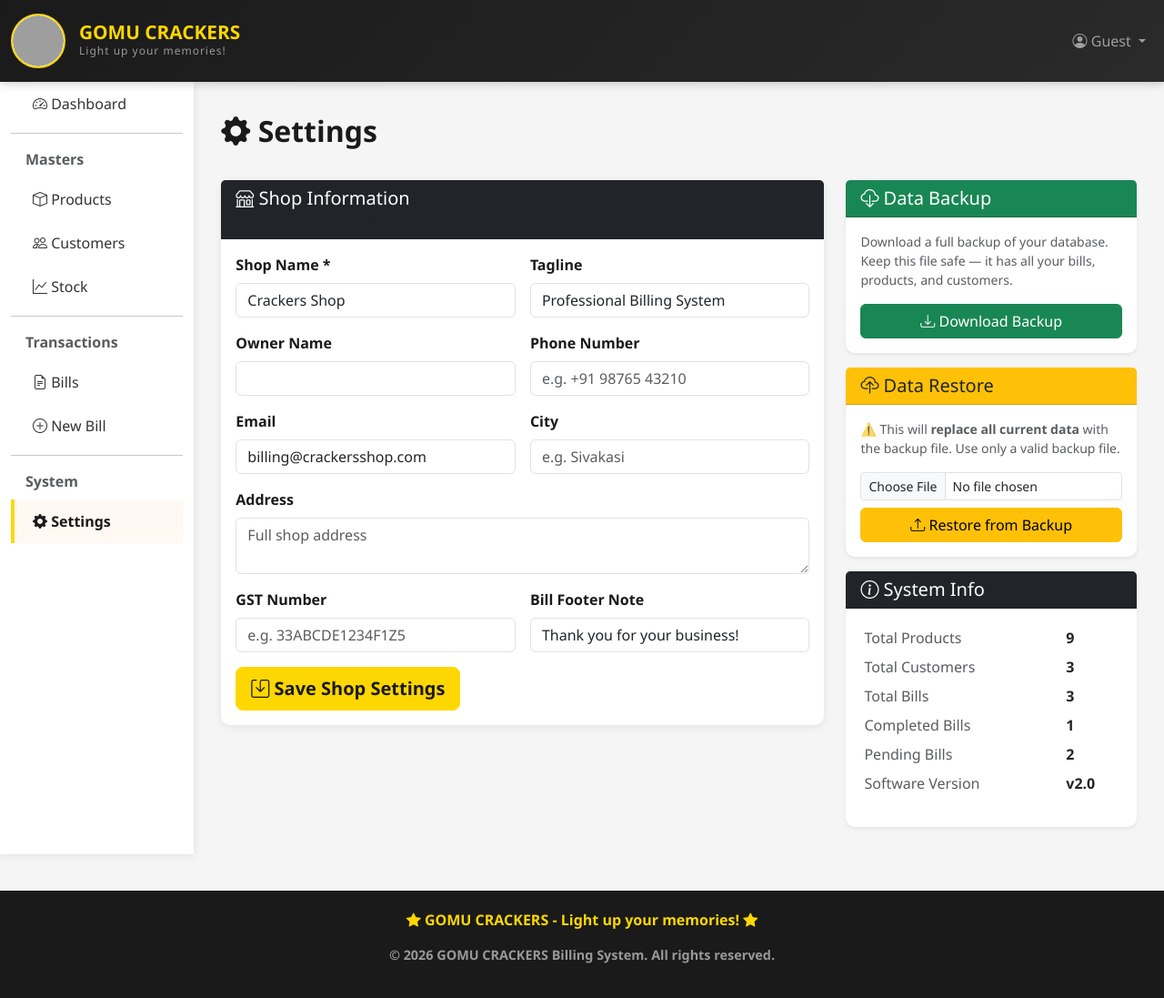
After one commit to muthuvel6237-cloud/gomu-crackers-billing, a Django app: page /billing/settings/ in a window 1280 px wide. The commit adds this page. Shown: the whole page at 91% size. Run offline with Django 5.2, Linux system fonts and the light colour scheme; data comes from the database, SQL or seed files in the repository; both versions use the stored data as it was after the commit; grey boxes are pictures that could not be loaded.

Commit message:
Add Settings page with shop info, backup/restore, dynamic PDF shop name

```diff
--- a/billing_app/models.py
+++ b/billing_app/models.py
@@ -1,6 +1,29 @@
 from django.db import models, transaction
 from django.utils import timezone
 from datetime import datetime
+
+class ShopSettings(models.Model):
+    shop_name = models.CharField(max_length=200, default='Crackers Shop')
+    tagline = models.CharField(max_length=200, blank=True, default='Professional Billing System')
+    owner_name = models.CharField(max_length=100, blank=True)
+    phone = models.CharField(max_length=20, blank=True)
+    email = models.EmailField(blank=True, default='billing@crackersshop.com')
+    address = models.TextField(blank=True)
+    city = models.CharField(max_length=100, blank=True)
+    gst_number = models.CharField(max_length=50, blank=True)
+    footer_note = models.CharField(max_length=300, blank=True, default='Thank you for your business!')
+
+    class Meta:
+        verbose_name = 'Shop Settings'
+
+    def __str__(self):
+        return self.shop_name
+
+    @classmethod
+    def get_settings(cls):
+        obj, _ = cls.objects.get_or_create(pk=1)
+        return obj
+
 
 class Category(models.Model):
     name = models.CharField(max_length=100)
--- a/billing_app/templates/billing/base.html
+++ b/billing_app/templates/billing/base.html
@@ -361,6 +361,13 @@
                     <a href="{% url 'bill_create' %}" class="nav-link">
                         <i class="bi bi-plus-circle"></i> New Bill
                     </a>
+
+                    <hr class="my-2">
+
+                    <div class="fw-bold text-muted px-3 mt-2 mb-2">System</div>
+                    <a href="{% url 'settings' %}" class="nav-link {% if 'settings' in request.resolver_match.url_name %}active{% endif %}">
+                        <i class="bi bi-gear-fill"></i> Settings
+                    </a>
                 </div>
             </nav>
 
--- /dev/null
+++ b/billing_app/templates/billing/settings.html
@@ -0,0 +1,126 @@
+{% extends 'billing/base.html' %}
+
+{% block title %}Settings - Crackers Billing{% endblock %}
+
+{% block content %}
+<div class="page-title">
+    <i class="bi bi-gear-fill"></i> Settings
+</div>
+
+<div class="row g-4">
+
+    <!-- Shop Settings -->
+    <div class="col-lg-8">
+        <div class="card">
+            <div class="card-header bg-dark text-white">
+                <h5 class="mb-0"><i class="bi bi-shop"></i> Shop Information</h5>
+                <small class="text-muted">This info appears on all PDF bills</small>
+            </div>
+            <div class="card-body">
+                <form method="POST" action="{% url 'settings' %}">
+                    {% csrf_token %}
+                    <input type="hidden" name="action" value="save_settings">
+                    <div class="row g-3">
+                        <div class="col-md-6">
+                            <label class="form-label">Shop Name *</label>
+                            <input type="text" name="shop_name" class="form-control" value="{{ settings.shop_name }}" required>
+                        </div>
+                        <div class="col-md-6">
+                            <label class="form-label">Tagline</label>
+                            <input type="text" name="tagline" class="form-control" value="{{ settings.tagline }}" placeholder="e.g. Professional Billing System">
+                        </div>
+                        <div class="col-md-6">
+                            <label class="form-label">Owner Name</label>
+                            <input type="text" name="owner_name" class="form-control" value="{{ settings.owner_name }}">
+                        </div>
+                        <div class="col-md-6">
+                            <label class="form-label">Phone Number</label>
+                            <input type="text" name="phone" class="form-control" value="{{ settings.phone }}" placeholder="e.g. +91 98765 43210">
+                        </div>
+                        <div class="col-md-6">
+                            <label class="form-label">Email</label>
+                            <input type="email" name="email" class="form-control" value="{{ settings.email }}">
+                        </div>
+                        <div class="col-md-6">
+                            <label class="form-label">City</label>
+                            <input type="text" name="city" class="form-control" value="{{ settings.city }}" placeholder="e.g. Sivakasi">
+                        </div>
+                        <div class="col-md-12">
+                            <label class="form-label">Address</label>
+                            <textarea name="address" class="form-control" rows="2" placeholder="Full shop address">{{ settings.address }}</textarea>
+                        </div>
+                        <div class="col-md-6">
+                            <label class="form-label">GST Number</label>
+                            <input type="text" name="gst_number" class="form-control" value="{{ settings.gst_number }}" placeholder="e.g. 33ABCDE1234F1Z5">
+                        </div>
+                        <div class="col-md-6">
+                            <label class="form-label">Bill Footer Note</label>
+                            <input type="text" name="footer_note" class="form-control" value="{{ settings.footer_note }}" placeholder="e.g. Thank you for your business!">
+                        </div>
+                        <div class="col-12">
+                            <button type="submit" class="btn btn-primary btn-lg">
+                                <i class="bi bi-save"></i> Save Shop Settings
+                            </button>
+                        </div>
+                    </div>
+                </form>
+            </div>
+        </div>
+    </div>
+
+    <!-- Quick Actions Sidebar -->
+    <div class="col-lg-4">
+
+        <!-- Backup -->
+        <div class="card mb-3 border-0 shadow-sm">
+            <div class="card-header bg-success text-white">
+                <h5 class="mb-0"><i class="bi bi-cloud-download"></i> Data Backup</h5>
+            </div>
+            <div class="card-body">
+                <p class="text-muted small">Download a full backup of your database. Keep this file safe — it has all your bills, products, and customers.</p>
+                <a href="{% url 'backup_db' %}" class="btn btn-success w-100">
+                    <i class="bi bi-download"></i> Download Backup
+                </a>
+            </div>
+        </div>
+
+        <!-- Restore -->
+        <div class="card mb-3 border-0 shadow-sm">
+            <div class="card-header bg-warning text-dark">
+                <h5 class="mb-0"><i class="bi bi-cloud-upload"></i> Data Restore</h5>
+            </div>
+            <div class="card-body">
+                <p class="text-muted small">⚠️ This will <strong>replace all current data</strong> with the backup file. Use only a valid backup file.</p>
+                <form method="POST" action="{% url 'restore_db' %}" enctype="multipart/form-data"
+                      onsubmit="return confirm('WARNING: This will replace ALL current data with the backup. Are you sure?')">
+                    {% csrf_token %}
+                    <div class="mb-2">
+                        <input type="file" name="db_file" class="form-control form-control-sm" accept=".sqlite3,.db" required>
+                    </div>
+                    <button type="submit" class="btn btn-warning w-100">
+                        <i class="bi bi-upload"></i> Restore from Backup
+                    </button>
+                </form>
+            </div>
+        </div>
+
+        <!-- System Info -->
+        <div class="card border-0 shadow-sm">
+            <div class="card-header bg-dark text-white">
+                <h5 class="mb-0"><i class="bi bi-info-circle"></i> System Info</h5>
+            </div>
+            <div class="card-body">
+                <table class="table table-sm table-borderless">
+                    <tr><td class="text-muted">Total Products</td><td><strong>{{ stats.products }}</strong></td></tr>
+                    <tr><td class="text-muted">Total Customers</td><td><strong>{{ stats.customers }}</strong></td></tr>
+                    <tr><td class="text-muted">Total Bills</td><td><strong>{{ stats.bills }}</strong></td></tr>
+                    <tr><td class="text-muted">Completed Bills</td><td><strong>{{ stats.completed }}</strong></td></tr>
+                    <tr><td class="text-muted">Pending Bills</td><td><strong>{{ stats.pending }}</strong></td></tr>
+                    <tr><td class="text-muted">Software Version</td><td><strong>v2.0</strong></td></tr>
+                </table>
+            </div>
+        </div>
+
+    </div>
+</div>
+{% endblock %}
--- a/billing_app/urls.py
+++ b/billing_app/urls.py
@@ -38,4 +38,9 @@ urlpatterns = [
     path('bills/<int:bill_pk>/items/<int:item_pk>/remove/', views.remove_bill_item, name='remove_bill_item'),
     path('bills/<int:pk>/reopen/', views.bill_reopen, name='bill_reopen'),
     path('get-product-price/<int:product_id>/', views.get_product_price, name='get_product_price'),
+
+    # Settings
+    path('settings/', views.settings_view, name='settings'),
+    path('settings/backup/', views.backup_db, name='backup_db'),
+    path('settings/restore/', views.restore_db, name='restore_db'),
 ]
--- a/billing_app/views.py
+++ b/billing_app/views.py
@@ -18,7 +18,9 @@ import urllib.request
 import zipfile
 import xml.etree.ElementTree as ET
 from xml.sax.saxutils import escape
-from .models import Product, Customer, Bill, BillItem, Stock, Category
+import shutil
+import os
+from .models import Product, Customer, Bill, BillItem, Stock, Category, ShopSettings
 from .forms import ProductForm, ProductImportForm, CustomerForm, BillForm, BillItemForm, StockForm, CategoryForm
 
 
@@ -973,3 +975,76 @@ def remove_bill_item(request, bill_pk, item_pk):
     bill.calculate_total()
     messages.success(request, f'"{product_name}" removed from bill.')
     return redirect('bill_items', pk=bill_pk)
+
+
+# ========== SETTINGS ==========
+def settings_view(request):
+    shop = ShopSettings.get_settings()
+
+    if request.method == 'POST':
+        action = request.POST.get('action')
+        if action == 'save_settings':
+            shop.shop_name   = request.POST.get('shop_name', shop.shop_name)
+            shop.tagline     = request.POST.get('tagline', shop.tagline)
+            shop.owner_name  = request.POST.get('owner_name', shop.owner_name)
+            shop.phone       = request.POST.get('phone', shop.phone)
+            shop.email       = request.POST.get('email', shop.email)
+            shop.address     = request.POST.get('address', shop.address)
+            shop.city        = request.POST.get('city', shop.city)
+            shop.gst_number  = request.POST.get('gst_number', shop.gst_number)
+            shop.footer_note = request.POST.get('footer_note', shop.footer_note)
+            shop.save()
+            messages.success(request, 'Shop settings saved successfully!')
+            return redirect('settings')
+
+    stats = {
+        'products':  Product.objects.count(),
+        'customers': Customer.objects.count(),
+        'bills':     Bill.objects.count(),
+        'completed': Bill.objects.filter(is_completed=True).count(),
+        'pending':   Bill.objects.filter(is_completed=False).count(),
+    }
+    return render(request, 'billing/settings.html', {'settings': shop, 'stats': stats})
+
+
+def backup_db(request):
+    """Download the SQLite database as a backup file."""
+    db_path = settings.DATABASES['default']['NAME']
+    if not os.path.exists(db_path):
+        messages.error(request, 'Database file not found.')
+        return redirect('settings')
+
+    from django.utils.timezone import now
+    timestamp = now().strftime('%Y%m%d_%H%M%S')
+    filename = f'crackers_backup_{timestamp}.sqlite3'
+
+    with open(db_path, 'rb') as f:
+        response = HttpResponse(f.read(), content_type='application/octet-stream')
+        response['Content-Disposition'] = f'attachment; filename="{filename}"'
+    return response
+
+
+def restore_db(request):
+    """Restore database from an uploaded backup file."""
+    if request.method == 'POST' and request.FILES.get('db_file'):
+        db_path = settings.DATABASES['default']['NAME']
+        uploaded = request.FILES['db_file']
+
+        # Save a safety backup first
+        backup_path = db_path + '.before_restore'
+        if os.path.exists(db_path):
+            shutil.copy2(db_path, backup_path)
+
+        try:
+            with open(db_path, 'wb') as f:
+                for chunk in uploaded.chunks():
+                    f.write(chunk)
+            messages.success(request, 'Database restored successfully! Please refresh the page.')
+        except Exception as e:
+            # Rollback if something went wrong
+            if os.path.exists(backup_path):
+                shutil.copy2(backup_path, db_path)
+            messages.error(request, f'Restore failed: {str(e)}')
+    else:
+        messages.error(request, 'No file uploaded.')
+    return redirect('settings')
```
Also changed, not shown: billing_app/migrations/0018_shopsettings.py (added), db.sqlite3.
